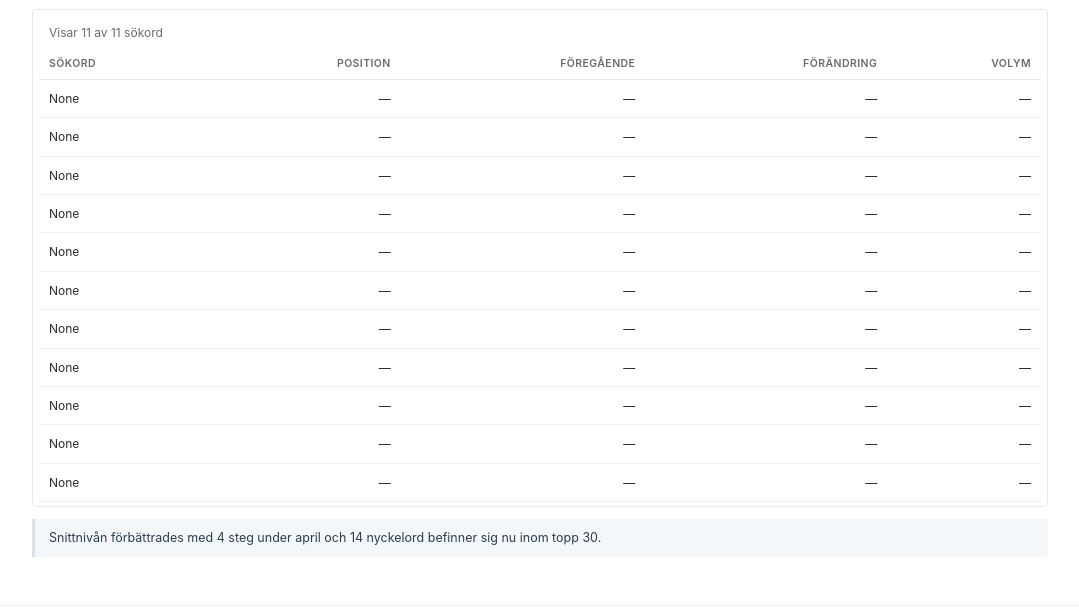
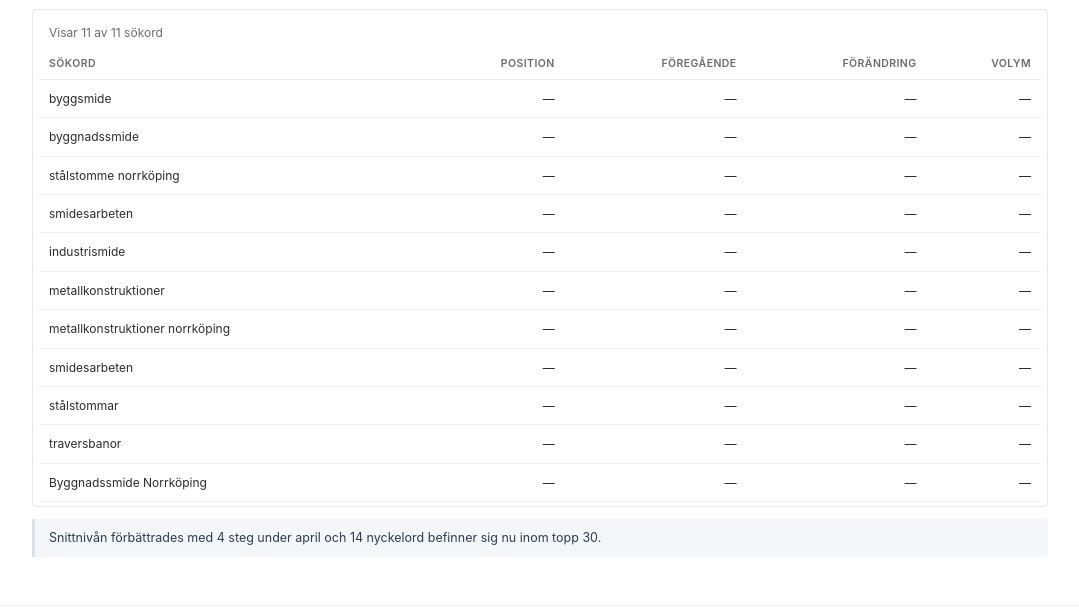
Before and after one commit to Cyntora/reports-tisab, a plain HTML site: page reports/2026-04.html in a window 1280 px wide. Shown: the part 4550-5166 px from the top of the page, without its empty margins (100-1179 px from the left). Drawn offline with nearby package versions, Linux system fonts and the light colour scheme.

Commit message:
Add report for 2026-04

```diff
--- a/reports/2026-04.html
+++ b/reports/2026-04.html
@@ -537,7 +537,7 @@
     </thead>
     <tbody>
       <tr>
-        <td>None</td>
+        <td>byggsmide</td>
           <td>
             —
           </td>
@@ -552,7 +552,7 @@
           </td>
       </tr>
       <tr>
-        <td>None</td>
+        <td>byggnadssmide</td>
           <td>
             —
           </td>
@@ -567,7 +567,7 @@
           </td>
       </tr>
       <tr>
-        <td>None</td>
+        <td>stålstomme norrköping</td>
           <td>
             —
           </td>
@@ -582,7 +582,7 @@
           </td>
       </tr>
       <tr>
-        <td>None</td>
+        <td>smidesarbeten</td>
           <td>
             —
           </td>
@@ -597,7 +597,7 @@
           </td>
       </tr>
       <tr>
-        <td>None</td>
+        <td>industrismide</td>
           <td>
             —
           </td>
@@ -612,7 +612,7 @@
           </td>
       </tr>
       <tr>
-        <td>None</td>
+        <td>metallkonstruktioner</td>
           <td>
             —
           </td>
@@ -627,7 +627,7 @@
           </td>
       </tr>
       <tr>
-        <td>None</td>
+        <td>metallkonstruktioner norrköping</td>
           <td>
             —
           </td>
@@ -642,7 +642,7 @@
           </td>
       </tr>
       <tr>
-        <td>None</td>
+        <td>smidesarbeten</td>
           <td>
             —
           </td>
@@ -657,7 +657,7 @@
           </td>
       </tr>
       <tr>
-        <td>None</td>
+        <td>stålstommar</td>
           <td>
             —
           </td>
@@ -672,7 +672,7 @@
           </td>
       </tr>
       <tr>
-        <td>None</td>
+        <td>traversbanor</td>
           <td>
             —
           </td>
@@ -687,7 +687,7 @@
           </td>
       </tr>
       <tr>
-        <td>None</td>
+        <td>Byggnadssmide Norrköping</td>
           <td>
             —
           </td>
```
